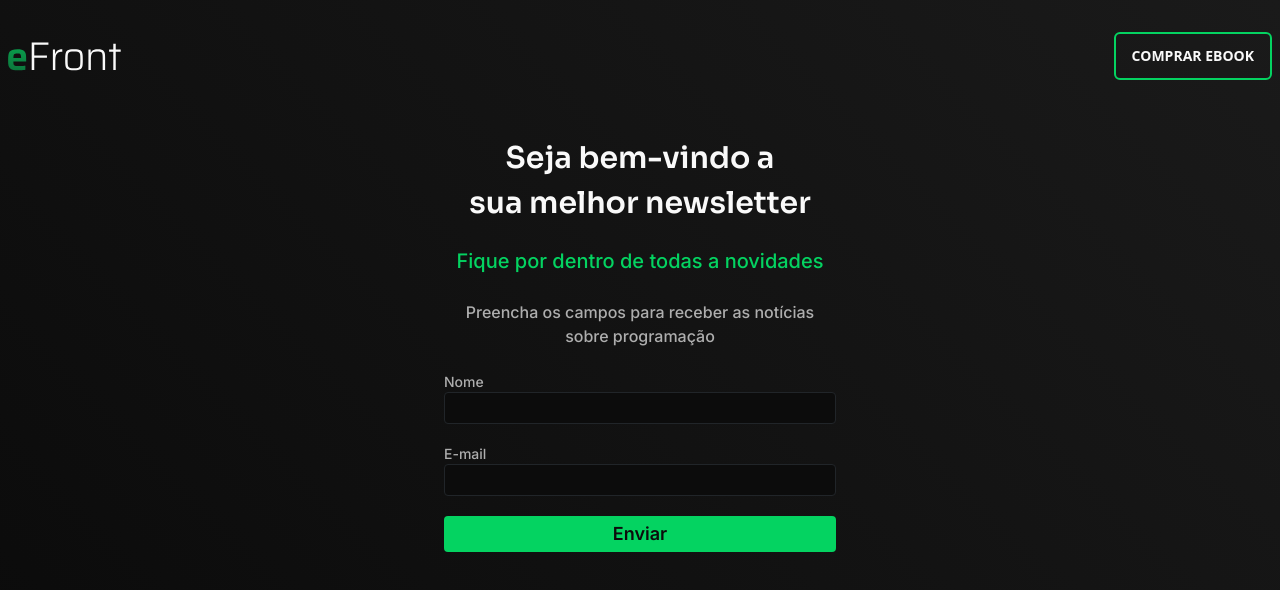
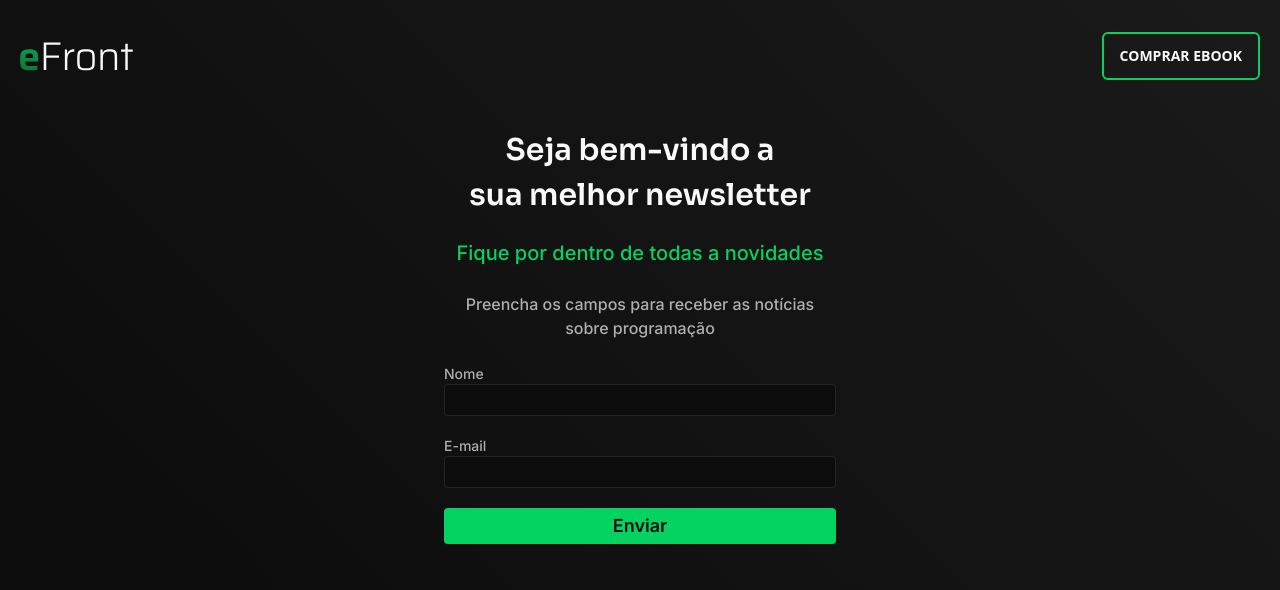
Before and after one commit to GabrielMatoss/Efront-Formulario, a React (Vite) app: page / in a window 1280 px wide. Shown: the top 590 px of the page. Built offline with nearby package versions, Linux system fonts and the light colour scheme.

Commit message:
style(src): css tweaks

```diff
--- a/src/App.tsx
+++ b/src/App.tsx
@@ -6,22 +6,24 @@ export function App() {
   const [modalIsOpen, setModalIsOpen] = useState(false);
 
   return (
-    <div className="mx-auto max-w-7xl pb-4 ">
-      <header className="flex items-center justify-between px-2 pt-8">
+    <div className="mx-auto max-w-7xl pb-4">
+      <header className="flex items-center justify-between px-5 pt-8">
         <img src={eFrontLogo} alt="" />
 
-        <button
+        <a
+          href="https://iuricode.com/efront/"
+          target="_blank"
           type="button"
-          className="rounded-md border-2 border-green-primary px-4 py-3 font-sans text-sm
-          font-bold uppercase text-white-primary transition-colors hover:border-opacity-70"
+          className="rounded-md border-2 border-green-primary px-4 py-3 font-sans text-sm font-bold
+          uppercase text-white-primary transition-colors hover:border-opacity-70 hover:text-opacity-75 max-viewportCel:p-3 max-viewportCel:text-xs"
         >
           comprar ebook
-        </button>
+        </a>
       </header>
 
-      <main className="mx-auto mt-14 max-w-md">
-        <section className="flex flex-col items-center justify-between gap-5 text-center">
-          <h1 className="font-Sora text-3xl font-semibold leading-normal text-white-primary">
+      <main className="mx-auto mt-12 max-w-md">
+        <section className="flex flex-col items-center justify-between gap-5 text-center max-viewportCel:px-4 ">
+          <h1 className="font-Sora text-3xl font-semibold leading-normal text-white-primary max-viewportCel:text-2xl">
             Seja bem-vindo a
             <br />
             sua melhor newsletter
@@ -40,9 +42,12 @@ export function App() {
         </section>
       </main>
       {modalIsOpen ? (
-        <div className="fixed left-0 top-0 flex min-h-full w-full items-center justify-center px-5 backdrop-blur-[100px] backdrop-opacity-100 backdrop:bg-modalBg-backdrop">
-          <div className="flex flex-col items-center justify-center gap-5 rounded border border-dark-secondary bg-modalBg-dark p-10 text-center">
-            <p className="px-5 font-Sora text-xl font-normal leading-relaxed text-white-primary max-viewportCel:text-base">
+        <div
+          onClick={() => setModalIsOpen(false)}
+          className="fixed left-0 top-0 flex min-h-full w-screen items-center justify-center px-5 backdrop-blur-[100px] backdrop-opacity-100 backdrop:bg-modalBg-backdrop"
+        >
+          <div className="flex flex-col items-center justify-center gap-5 rounded border border-dark-secondary bg-modalBg-dark p-10 text-center max-viewportCel:p-6">
+            <p className="px-5 font-Sora text-xl font-normal leading-relaxed text-white-primary max-viewportCel:px-4">
               E-mail cadastrado com{" "}
               <strong className="font-semibold text-green-primary">
                 sucesso
--- a/src/components/Form.tsx
+++ b/src/components/Form.tsx
@@ -3,11 +3,16 @@ import { z } from "zod";
 import { zodResolver } from "@hookform/resolvers/zod";
 
 const formSchema = z.object({
-  name: z.string().nonempty("Digite um nome"),
+  name: z
+    .string()
+    .nonempty("Digite um nome")
+    .max(30, "Digite um nome com no máximo 20 caracteres"),
   email: z
     .string()
+    .max(35, "Digite um e-mail com no máximo 20 caracteres")
     .nonempty("Digite um e-mail")
-    .email("Formato de e-mail inválido"),
+    .email("Formato de e-mail inválido")
+    .endsWith(".com", "O e-mail deve terminar com .com"),
 });
 
 type FormDataInputs = z.infer<typeof formSchema>;
@@ -47,8 +52,9 @@ export function Form({ setModalIsOpen }: ModalProps) {
         <input
           type="text"
           id="name"
-          className="h-8 rounded border border-dark-secondary bg-dark-primary
-          pl-2 text-gray-primary outline-none transition-colors invalid:bg-slate-400 hover:border-green-primary focus:border-green-primary "
+          autoComplete="off"
+          className="h-8 rounded border border-dark-secondary bg-dark-primary pl-2 text-gray-primary
+          outline-none transition-colors hover:border-green-primary focus:border-green-primary"
           {...register("name")}
         />
         {errors.name && (
@@ -66,6 +72,7 @@ export function Form({ setModalIsOpen }: ModalProps) {
         <input
           type="email"
           id="email"
+          autoComplete="off"
           className="h-8 rounded border border-dark-secondary bg-dark-primary
           pl-2 text-gray-primary outline-none transition-colors hover:border-green-primary focus:border-green-primary"
           {...register("email")}
@@ -77,8 +84,8 @@ export function Form({ setModalIsOpen }: ModalProps) {
 
       <button
         type="submit"
-        className="flex w-full items-center justify-center rounded bg-green-primary py-1 font-Inter
-        text-lg font-semibold text-dark-primary transition-colors hover:opacity-75 disabled:cursor-not-allowed disabled:opacity-60"
+        className="flex w-full items-center justify-center overflow-hidden rounded bg-green-primary py-1
+        font-Inter text-lg font-semibold text-dark-primary transition-colors hover:opacity-80"
       >
         Enviar
       </button>
--- a/src/index.css
+++ b/src/index.css
@@ -15,4 +15,5 @@ body {
   background-position: center;
   min-height: 100vh;
   -webkit-font-smoothing: antialiased;
+  -moz-osx-font-smoothing: grayscale;
 }
```
